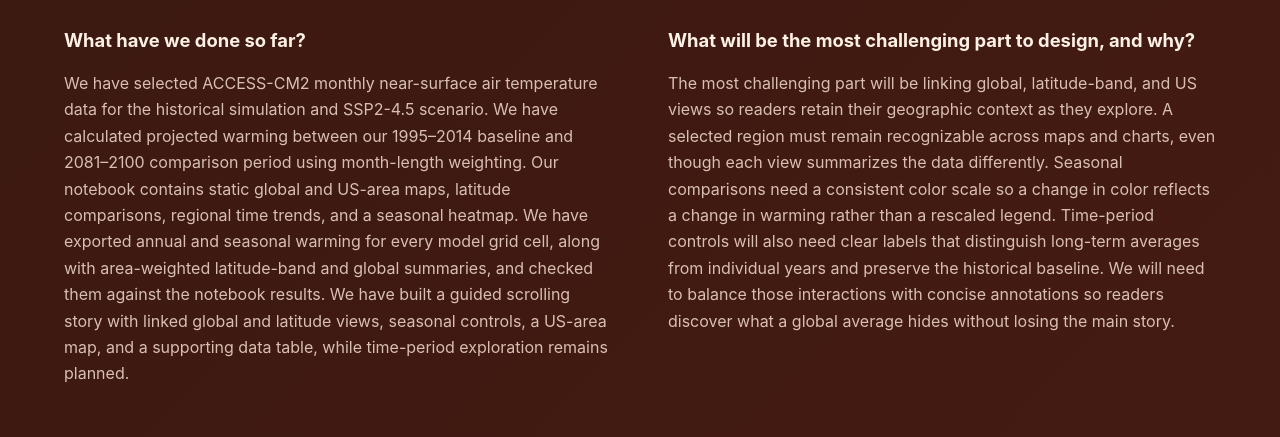
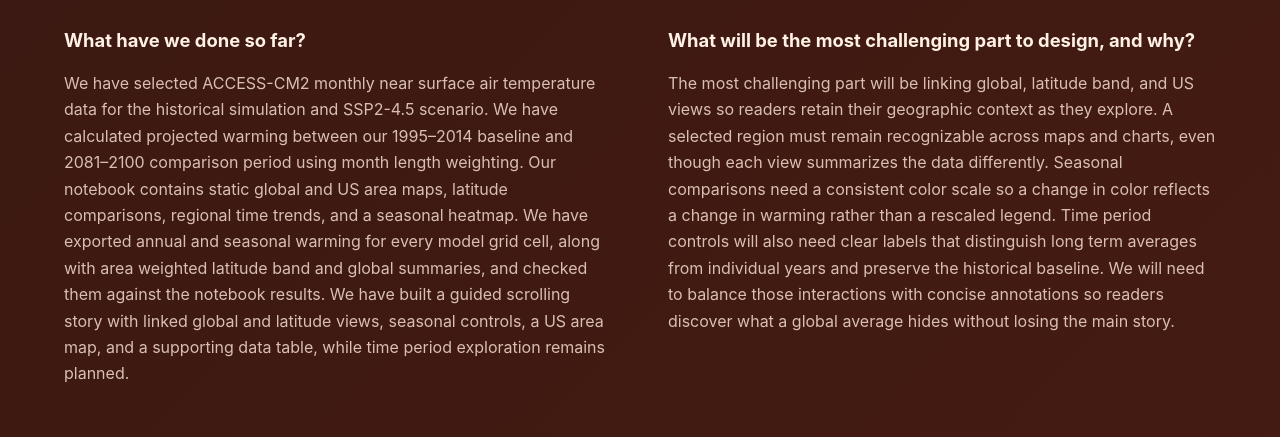
Before and after one commit to jshiu004/dsc106-finalproject, a plain HTML site: page index.html in a window 1280 px wide. Shown: the part 7903-8340 px from the top of the page. Drawn offline with Linux system fonts and the light colour scheme.

Commit message:
Remove compound-word hyphens from prototype writeup

```diff
--- a/index.html
+++ b/index.html
@@ -272,18 +272,18 @@
       </header>
       <article id="progress-writeup" aria-labelledby="progress-title">
         <h3 id="progress-title">What have we done so far?</h3>
-        <p>We have selected ACCESS-CM2 monthly near-surface air temperature data for the historical simulation and SSP2-4.5 scenario.
-          We have calculated projected warming between our 1995–2014 baseline and 2081–2100 comparison period using month-length weighting.
-          Our notebook contains static global and US-area maps, latitude comparisons, regional time trends, and a seasonal heatmap.
-          We have exported annual and seasonal warming for every model grid cell, along with area-weighted latitude-band and global summaries, and checked them against the notebook results.
-          We have built a guided scrolling story with linked global and latitude views, seasonal controls, a US-area map, and a supporting data table, while time-period exploration remains planned.</p>
+        <p>We have selected ACCESS-CM2 monthly near surface air temperature data for the historical simulation and SSP2-4.5 scenario.
+          We have calculated projected warming between our 1995–2014 baseline and 2081–2100 comparison period using month length weighting.
+          Our notebook contains static global and US area maps, latitude comparisons, regional time trends, and a seasonal heatmap.
+          We have exported annual and seasonal warming for every model grid cell, along with area weighted latitude band and global summaries, and checked them against the notebook results.
+          We have built a guided scrolling story with linked global and latitude views, seasonal controls, a US area map, and a supporting data table, while time period exploration remains planned.</p>
       </article>
       <article id="challenge-writeup" aria-labelledby="challenge-title">
         <h3 id="challenge-title">What will be the most challenging part to design, and why?</h3>
-        <p>The most challenging part will be linking global, latitude-band, and US views so readers retain their geographic context as they explore.
+        <p>The most challenging part will be linking global, latitude band, and US views so readers retain their geographic context as they explore.
           A selected region must remain recognizable across maps and charts, even though each view summarizes the data differently.
           Seasonal comparisons need a consistent color scale so a change in color reflects a change in warming rather than a rescaled legend.
-          Time-period controls will also need clear labels that distinguish long-term averages from individual years and preserve the historical baseline.
+          Time period controls will also need clear labels that distinguish long term averages from individual years and preserve the historical baseline.
           We will need to balance those interactions with concise annotations so readers discover what a global average hides without losing the main story.</p>
       </article>
     </section>
```
